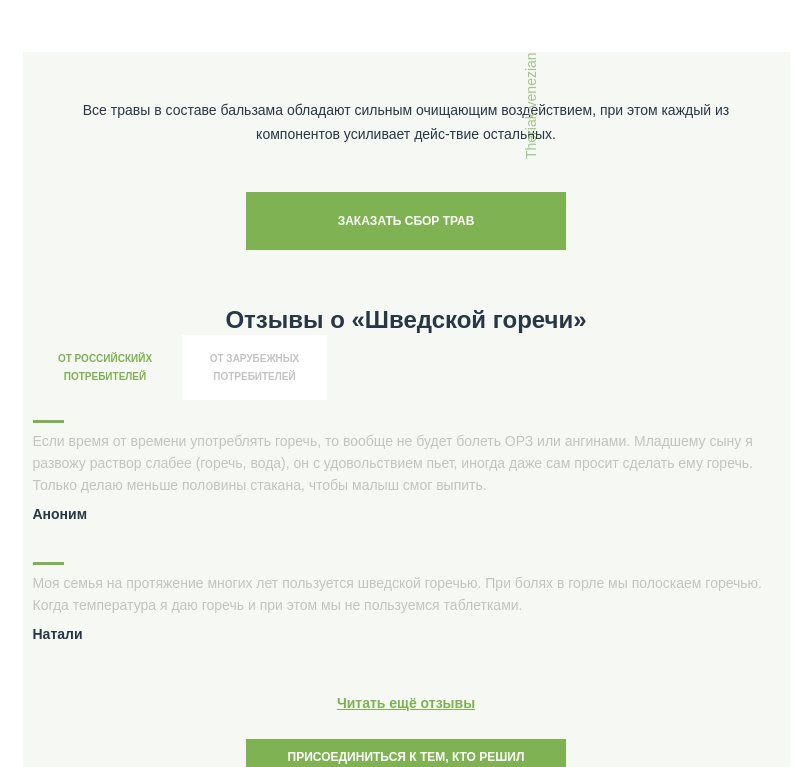
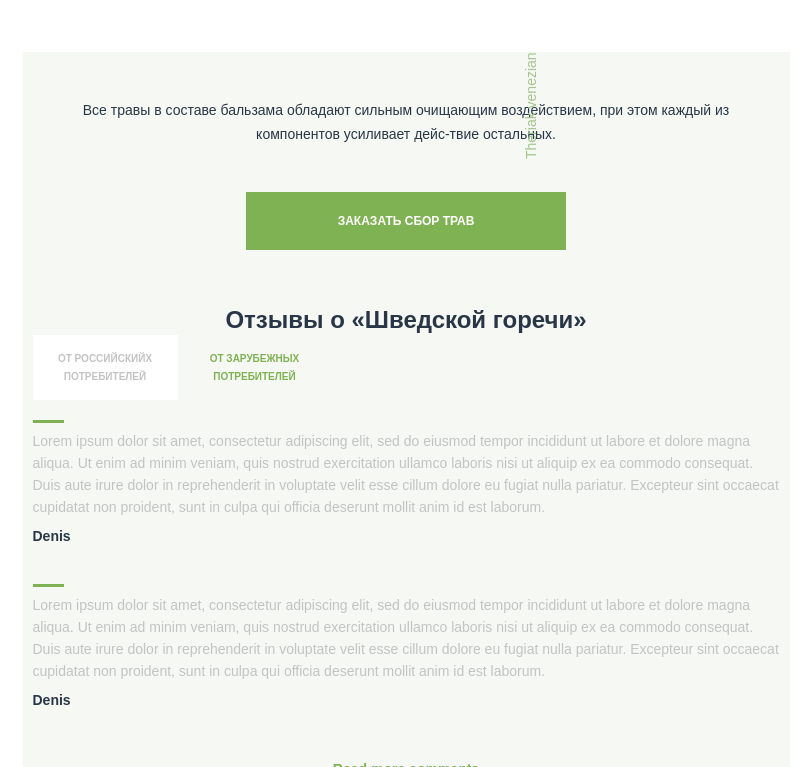
Before and after one commit to shurawi/SwedishBitter, a website: page source/index.html in a window 1280 px wide. Both pictures are taken after a click on the button "ОТ РОССИЙСКИЙХ ПОТРЕБИТЕЛЕЙ". Shown: the part 7727-8494 px from the top of the page, without its empty margins (234-1044 px from the left). Drawn offline with nearby package versions, Linux system fonts and the light colour scheme; files that its build step writes are made by us from their sources; a web font is replaced by a local one.

Commit message:
добавляете commentButton.js

```diff
--- a/source/index.html
+++ b/source/index.html
@@ -7,9 +7,8 @@
     <meta name="format-detection" content="telephone=no">
     <link href="css/style.min.css" rel="stylesheet">
     <link href="//db.onlinewebfonts.com/c/5fc6f4fd75e944a52a342ab2c7f100f1?family=Montserrat" rel="stylesheet" type="text/css"/>
-    <!--<script src="https://kit.fontawesome.com/167aeea35b.js" crossorigin="anonymous"></script>-->
   </head>
-  <body>
+  <body class="body">
     <header>
       <div class="head__wrap wrap">
         <nav class="head__nav">
@@ -264,9 +263,9 @@
         <div class="comment__wrap wrap">
           <h2 class="comment__head">Отзывы о «Шведской горечи»</h2>
           <div class="comment__inner">
-            <button class="comment__button comment__button--enable" type="button" name="button">от российскийх потребителей</button>
-            <button class="comment__button comment__button--disable" type="button" name="button">от зарубежных потребителей</button>
-            <div class="comment__container comment__container--enable">
+            <button class="comment__button comment__button--ru comment__button--enable" type="button" name="button">от российскийх потребителей</button>
+            <button class="comment__button comment__button--en comment__button--disable" type="button" name="button">от зарубежных потребителей</button>
+            <div class="comment__container comment__container--ru comment__container--enable">
               <ul class="comment__list comment__list--ru">
                 <li class="comment__item">
                   <p class="comment__paragraph">Если время от времени употреблять горечь, то вообще не будет болеть ОРЗ или ангинами. Младшему сыну я развожу раствор слабее (горечь, вода), он с удовольствием пьет, иногда даже сам просит сделать ему горечь. Только делаю меньше половины стакана, чтобы малыш смог выпить.</p>
@@ -279,7 +278,7 @@
               </ul>
               <a class="comment__link" href="#">Читать ещё отзывы</a>
             </div>
-            <div class="comment__container comment__container--disable">
+            <div class="comment__container  comment__container--en comment__container--disable">
               <ul class="comment__list">
                 <li class="comment__item">
                   <p class="comment__paragraph">Lorem ipsum dolor sit amet, consectetur adipiscing elit, sed do eiusmod tempor incididunt ut labore et dolore magna aliqua. Ut enim ad minim veniam, quis nostrud exercitation ullamco laboris nisi ut aliquip ex ea commodo consequat. Duis aute irure dolor in reprehenderit in voluptate velit esse cillum dolore eu fugiat nulla pariatur. Excepteur sint occaecat cupidatat non proident, sunt in culpa qui officia deserunt mollit anim id est laborum.</p>
@@ -341,5 +340,7 @@
         </div>
       </section>
     </footer>
+    <script src="js/commentButton.js">
+    </script>
   </body>
 </html>
--- /dev/null
+++ b/source/js/commentButton.js
@@ -0,0 +1,25 @@
+
+/*В блоке 'comment' при нажатии на 'comment__button' переключает русскоязычные отзывы на англоязычные и на оборот.*/
+
+let commentContainerRu = document.querySelector('.comment__container--ru');
+let commentContainerEn = document.querySelector('.comment__container--en');
+let commentButtonRu = document.querySelector('.comment__button--ru');
+let commentButtonEn = document.querySelector('.comment__button--en');
+
+commentButtonRu.onclick = function() {
+  commentButtonRu.classList.toggle('comment__button--disable');
+  commentButtonRu.classList.toggle('comment__button--enable');
+  commentButtonEn.classList.toggle('comment__button--disable');
+  commentButtonEn.classList.toggle('comment__button--enable');
+  commentContainerRu.classList.toggle('comment__container--disable');
+  commentContainerEn.classList.toggle('comment__container--disable')
+}
+
+commentButtonEn.onclick = function() {
+  commentButtonEn.classList.toggle('comment__button--disable');
+  commentButtonEn.classList.toggle('comment__button--enable');
+  commentButtonRu.classList.toggle('comment__button--disable');
+  commentButtonRu.classList.toggle('comment__button--enable');
+  commentContainerEn.classList.toggle('comment__container--disable')
+  commentContainerRu.classList.toggle('comment__container--disable');
+}
```
